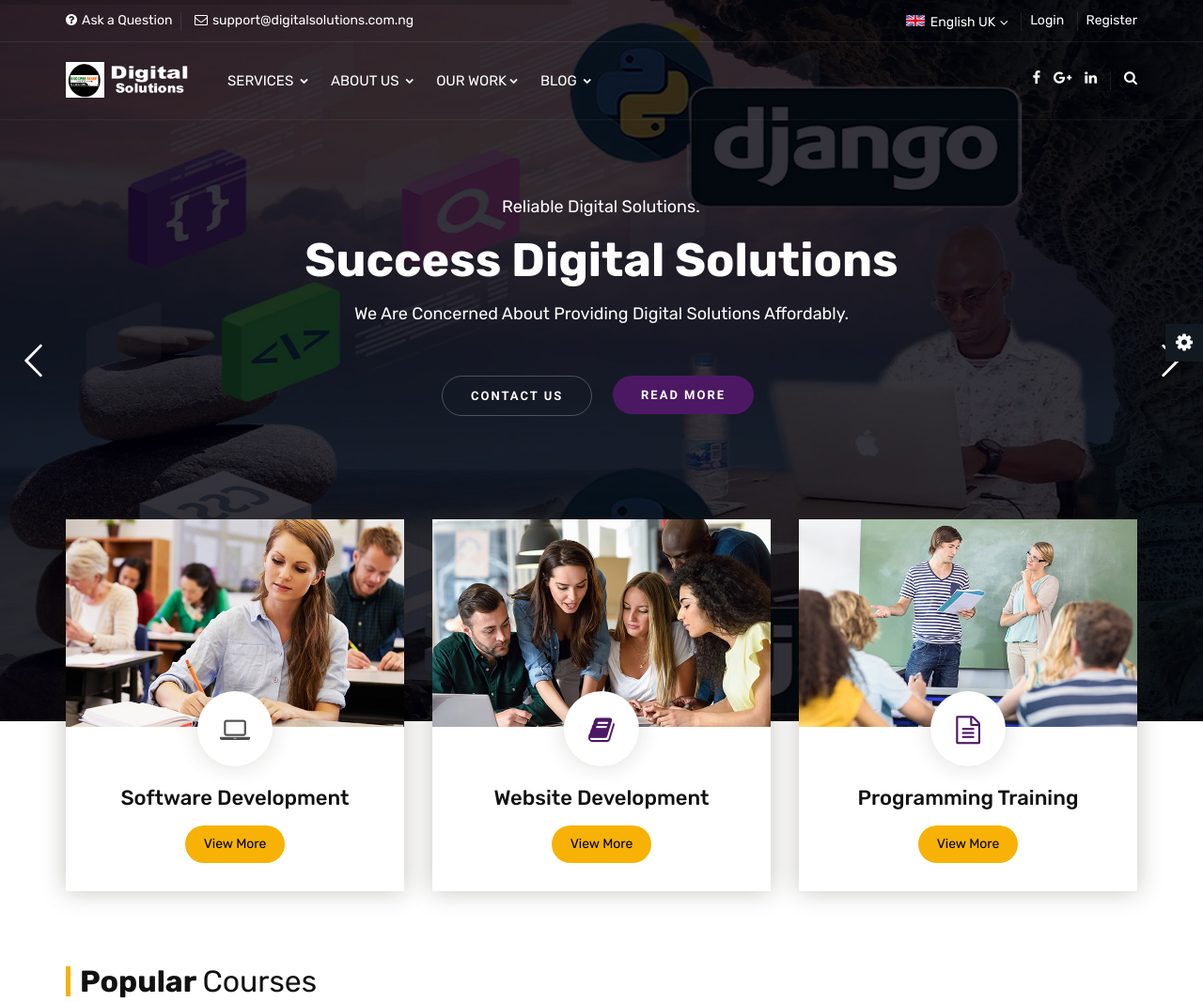
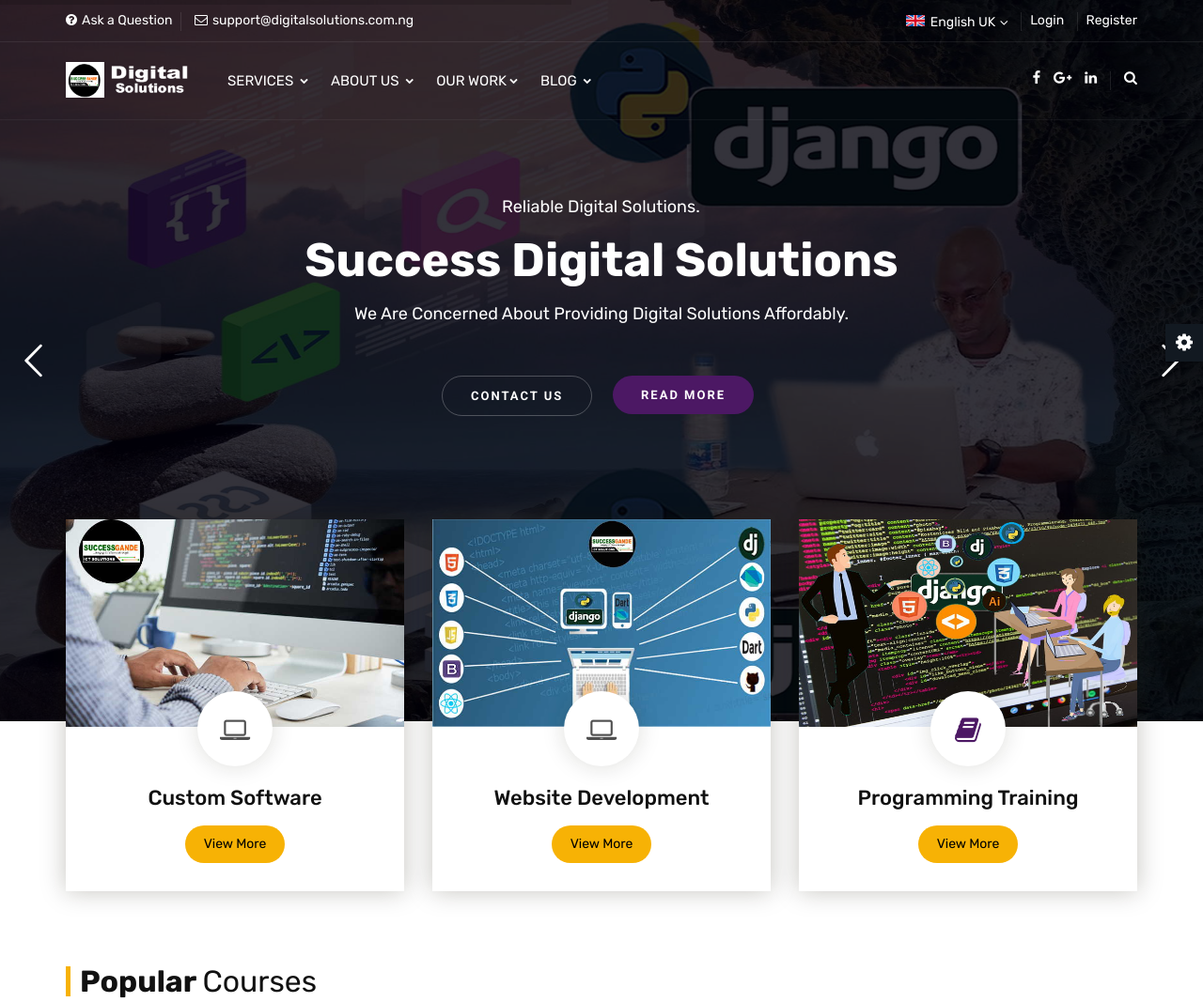
Before and after one commit to successgande1/successictsolutions, a Django app: page / in a window 1280 px wide. Shown: the top 1067 px of the page at 94% size. Run offline with Django 4.2, Linux system fonts and the light colour scheme; some libraries are stand-ins or nearby versions.

Commit message:
Added Images on Our Services on Home Page

```diff
--- a/templates/pages/index.html
+++ b/templates/pages/index.html
@@ -399,13 +399,13 @@
 						<div class="col-lg-4 col-md-4 col-sm-6">
 							<div class="service-bx">
 								<div class="action-box">
-									<img src="{% static 'assets/images/our-services/pic1.jpg' %}" alt="Mobile Web Development">
+									<img src="{% static 'assets/images/our-services/success-custom-software-development.jpg' %}" alt="Mobile Web Development">
 								</div>
 								<div class="info-bx text-center">
 									<div class="feature-box-sm radius bg-white">
 										<i class="fa fa-laptop"></i>
 									</div>
-									<h4><a href="#">Software Development</a></h4>
+									<h4><a href="#">Custom Software</a></h4>
 									<a href="#" class="btn radius-xl">View More</a>
 								</div>
 							</div>
@@ -413,11 +413,11 @@
 						<div class="col-lg-4 col-md-4 col-sm-6">
 							<div class="service-bx">
 								<div class="action-box">
-									<img src="{% static 'assets/images/our-services/pic2.jpg' %}" alt="Responsive Website Development">
+									<img src="{% static 'assets/images/our-services/success-digital-website-development.jpg' %}" alt="Responsive Website Development">
 								</div>
 								<div class="info-bx text-center">
 									<div class="feature-box-sm radius bg-white">
-										<i class="fa fa-book text-primary"></i>
+										<i class="fa fa-laptop"></i>
 									</div>
 									<h4><a href="#">Website Development</a></h4>
 									<a href="#" class="btn radius-xl">View More</a>
@@ -427,11 +427,11 @@
 						<div class="col-lg-4 col-md-4 col-sm-12">
 							<div class="service-bx m-b0">
 								<div class="action-box">
-									<img src="{% static 'assets/images/our-services/pic3.jpg' %}" alt="Programming Training">
+									<img src="{% static 'assets/images/our-services/success-professional-digital-training.jpg' %}" alt="Programming Training">
 								</div>
 								<div class="info-bx text-center">
 									<div class="feature-box-sm radius bg-white">
-										<i class="fa fa-file-text-o text-primary"></i>
+										<i class="fa fa-book text-primary"></i>
 									</div>
 									<h4><a href="#">Programming Training</a></h4>
 									<a href="#" class="btn radius-xl">View More</a>
```
Also changed, not shown: successictapp/static/assets/images/our-services/pic1.jpg (deleted), successictapp/static/assets/images/our-services/pic2.jpg (deleted), successictapp/static/assets/images/our-services/pic3.jpg (deleted), successictapp/static/assets/images/our-services/success-custom-software-development.jpg (added), successictapp/static/assets/images/our-services/success-digital-website-development.jpg (added), successictapp/static/assets/images/our-services/success-professional-digital-training.jpg (added).
